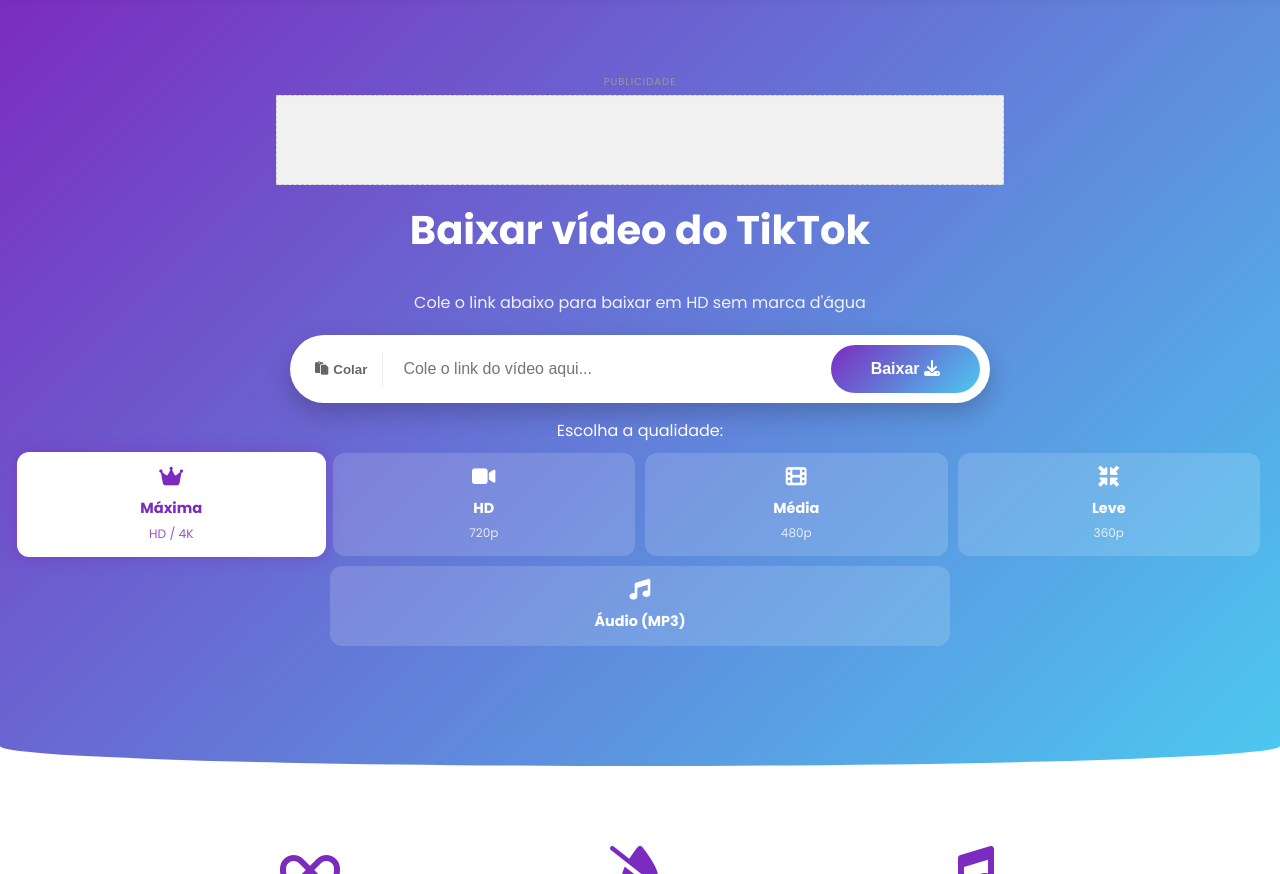
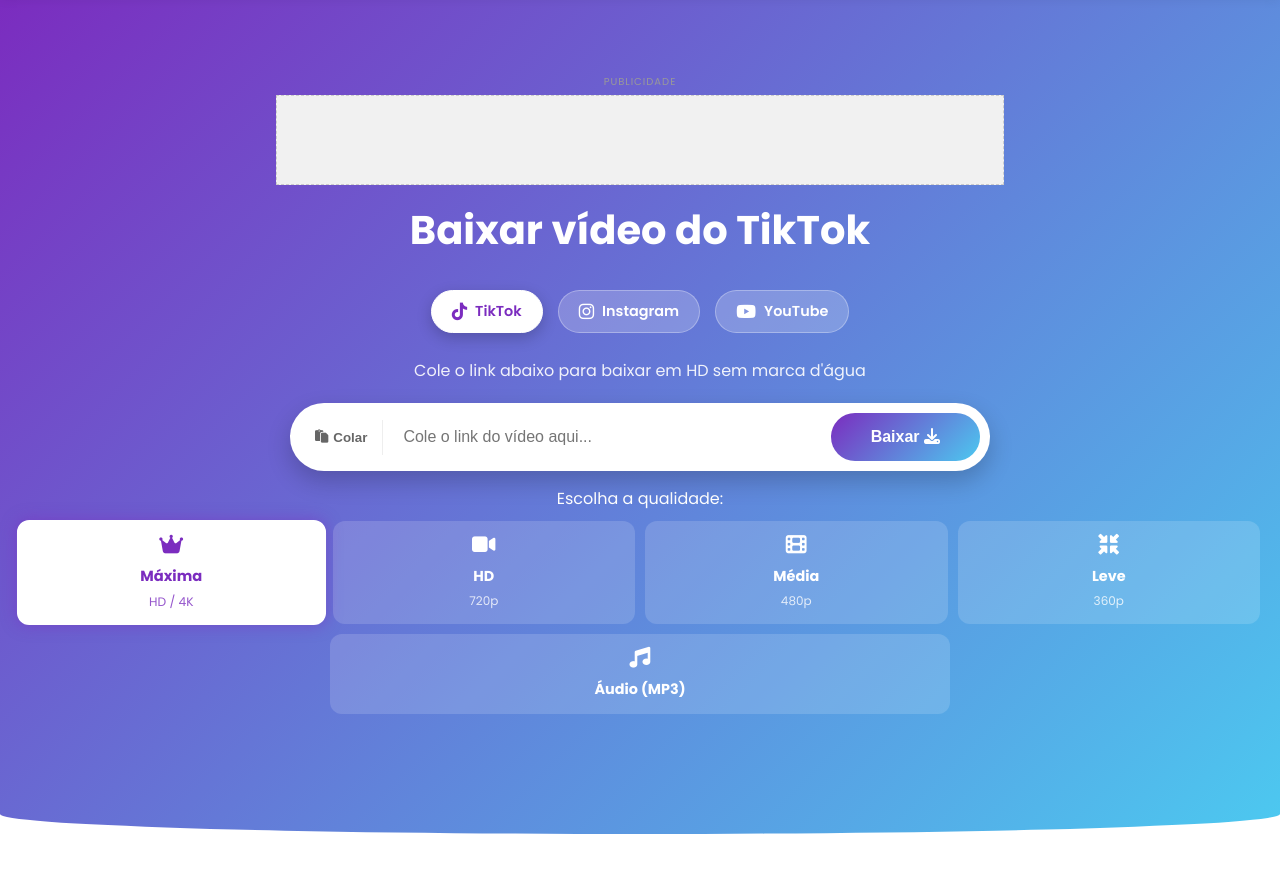
Before and after one commit to niulan10/fastsave-downloader, a Flask app: page / in a window 1280 px wide. Shown: the part 74-948 px from the top of the page. Run offline with Flask 3, Linux system fonts and the light colour scheme; some libraries are stand-ins or nearby versions.

Commit message:
Add files via upload
atualizações, download de audio, att download ttk, yt, inta e criação dos botões troca rápida

```diff
--- a/app.py
+++ b/app.py
@@ -3,6 +3,8 @@
 import yt_dlp
 import os
 import time
+import subprocess
+import shutil
 
 app = Flask(__name__)
 
@@ -25,73 +27,121 @@
 @app.route('/download', methods=['POST'])
 def download_video():
     url = request.form.get('url')
-    # O formato agora pode receber: 'best', '720', '480', '360' ou 'mp3'
     qualidade_escolhida = request.form.get('format')
 
-    # --- ESTRATÉGIA 1: TIKTOK (Usa API Externa - Mais Rápido) ---
+    # ==============================================================================
+    # ESTRATÉGIA 1: TIKTOK (TikWM + Conversão Segura)
+    # ==============================================================================
     if "tiktok.com" in url:
         try:
+            # 1. Pega o link da API (TikWM para evitar bloqueios)
+            headers_tiktok = {'User-Agent': 'Mozilla/5.0'}
             api_url = "https://www.tikwm.com/api/"
             payload = {'url': url, 'count': 12, 'cursor': 0, 'web': 1, 'hd': 1}
-            response = requests.post(api_url, data=payload)
+
+            response = requests.post(api_url, data=payload, headers=headers_tiktok)
             data = response.json()
 
             if 'data' not in data:
-                return f"Erro: Vídeo não encontrado ou privado. Detalhes: {data}", 400
+                return f"Erro: Vídeo não encontrado. Detalhes: {data}", 400
 
-            # Lógica de Escolha para TikTok
+            # 2. Define o link correto baseado na escolha
             if qualidade_escolhida == 'mp3':
                 link_final = data['data']['music']
-                extensao = 'mp3'
+                extensao_final = 'mp3'
             elif qualidade_escolhida in ['360', '480']:
-                # Se o usuário quer economia (360 ou 480), pegamos a versão normal 'play'
                 link_final = data['data']['play']
-                extensao = 'mp4'
+                extensao_final = 'mp4'
             else:
-                # Se quer 720 ou Máxima, tentamos a versão HD ('hdplay')
-                # Se não tiver HD, o .get pega a versão normal como garantia
                 link_final = data['data'].get('hdplay', data['data']['play'])
-                extensao = 'mp4'
+                extensao_final = 'mp4'
 
-            # Correção de link cortado
             if not link_final.startswith('http'):
                 link_final = f"https://www.tikwm.com{link_final}"
 
-            # Baixa o arquivo manualmente
-            arquivo = requests.get(link_final)
-            filename = f"{DOWNLOAD_FOLDER}/tiktok_{int(time.time())}.{extensao}"
+            # 3. Baixa o arquivo Bruto para um nome temporário
+            arquivo_remoto = requests.get(link_final, headers=headers_tiktok)
 
-            with open(filename, 'wb') as f:
-                f.write(arquivo.content)
+            # Nome temporário (bruto) e nome final (que o usuário vai receber)
+            nome_temp = f"{DOWNLOAD_FOLDER}/temp_{int(time.time())}"
+            nome_final = f"{DOWNLOAD_FOLDER}/tiktok_{int(time.time())}.{extensao_final}"
 
-            # Função de limpeza
+            with open(nome_temp, 'wb') as f:
+                f.write(arquivo_remoto.content)
+
+            # 4. TENTATIVA DE CONVERSÃO (MODO SEGURO)
+            # Se for MP3, tentamos converter usando o FFmpeg do servidor
+            if qualidade_escolhida == 'mp3':
+                try:
+                    # Tenta converter (Vai funcionar no Render)
+                    subprocess.run([
+                        'ffmpeg', '-y', '-i', nome_temp,
+                        '-vn', '-ar', '44100', '-ac', '2', '-b:a', '192k',
+                        nome_final
+                    ], check=True, stdout=subprocess.DEVNULL, stderr=subprocess.DEVNULL)
+
+                    # Se deu certo, remove o temporário antigo
+                    if os.path.exists(nome_temp):
+                        os.remove(nome_temp)
+
+                except (FileNotFoundError, Exception):
+                    # SE FALHAR (No seu PC Windows sem FFmpeg), apenas renomeia o original
+                    # Assim o download não quebra com erro 400!
+                    print("AVISO: FFmpeg não encontrado ou erro. Enviando arquivo original renomeado.")
+                    if os.path.exists(nome_temp):
+                        if os.path.exists(nome_final):
+                            os.remove(nome_final)
+                        os.rename(nome_temp, nome_final)
+            else:
+                # Se for vídeo, não precisa converter, só renomeia
+                if os.path.exists(nome_temp):
+                    if os.path.exists(nome_final):
+                        os.remove(nome_final)
+                    os.rename(nome_temp, nome_final)
+
+            # 5. Limpeza com espera maior (Resolve o WinError 32)
             @after_this_request
             def remove_file(response):
                 try:
-                    time.sleep(2)
-                    if os.path.exists(filename):
-                        os.remove(filename)
+                    time.sleep(5) # Aumentei para 5s para o Windows liberar o arquivo
+                    if os.path.exists(nome_final):
+                        os.remove(nome_final)
                 except Exception as error:
-                    app.logger.error(f"Erro ao remover: {error}")
+                    # Apenas imprime o erro no console, não trava o site
+                    print(f"Erro ao limpar (ignorado): {error}")
                 return response
 
-            return send_file(filename, as_attachment=True)
+            return send_file(nome_final, as_attachment=True)
 
         except Exception as e:
-            return f"Erro na API do TikTok: {str(e)}", 400
+            return f"Erro no TikTok: {str(e)}", 400
 
-    # --- ESTRATÉGIA 2: YOUTUBE & INSTAGRAM (Usa yt-dlp - Com Seletor de Qualidade) ---
+    # ==============================================================================
+    # ESTRATÉGIA 2: YOUTUBE & INSTAGRAM (yt-dlp)
+    # ==============================================================================
     else:
         try:
-            # Configurações básicas do yt-dlp
             ydl_opts = {
                 'outtmpl': f'{DOWNLOAD_FOLDER}/%(title)s.%(ext)s',
                 'quiet': True,
                 'no_warnings': True,
                 'restrictfilenames': True,
+                'nocheckcertificate': True,
+                'geo_bypass': True,
+                # Estratégia Android para evitar bloqueio 403
+                'extractor_args': {
+                    'youtube': {
+                        'player_client': ['android', 'web'],
+                        'player_skip': ['webpage', 'configs', 'js'],
+                    }
+                },
+                'http_headers': {
+                    'User-Agent': 'Mozilla/5.0 (Linux; Android 10; K) AppleWebKit/537.36 (KHTML, like Gecko) Chrome/121.0.0.0 Mobile Safari/537.36',
+                    'Accept-Language': 'en-us,en;q=0.5',
+                }
             }
 
-            # --- LÓGICA DETALHADA DE QUALIDADE ---
+            # Configurações de Qualidade
             if qualidade_escolhida == 'mp3':
                 ydl_opts.update({
                     'format': 'bestaudio/best',
@@ -101,53 +151,47 @@
                         'preferredquality': '192',
                     }],
                 })
+            elif qualidade_escolhida == '720':
+                ydl_opts.update({'format': 'bestvideo[height<=720]+bestaudio/best[height<=720]/best', 'merge_output_format': 'mp4'})
+            elif qualidade_escolhida == '480':
+                ydl_opts.update({'format': 'bestvideo[height<=480]+bestaudio/best[height<=480]/best', 'merge_output_format': 'mp4'})
+            elif qualidade_escolhida == '360':
+                ydl_opts.update({'format': 'bestvideo[height<=360]+bestaudio/best[height<=360]/best', 'merge_output_format': 'mp4'})
+            else:
+                ydl_opts.update({'format': 'bestvideo+bestaudio/best', 'merge_output_format': 'mp4'})
 
-            elif qualidade_escolhida == '720':
-                # Tenta baixar 720p ou inferior
-                ydl_opts.update({'format': 'bestvideo[height<=720]+bestaudio/best[height<=720]/best'})
-                ydl_opts.update({'merge_output_format': 'mp4'})
-
-            elif qualidade_escolhida == '480':
-                # Tenta baixar 480p ou inferior
-                ydl_opts.update({'format': 'bestvideo[height<=480]+bestaudio/best[height<=480]/best'})
-                ydl_opts.update({'merge_output_format': 'mp4'})
-
-            elif qualidade_escolhida == '360':
-                # Tenta baixar 360p ou inferior (Super Leve)
-                ydl_opts.update({'format': 'bestvideo[height<=360]+bestaudio/best[height<=360]/best'})
-                ydl_opts.update({'merge_output_format': 'mp4'})
-
-            else:
-                # 'best' -> Baixa a máxima qualidade disponível (pode ser 1080p, 4K, etc)
-                ydl_opts.update({'format': 'bestvideo+bestaudio/best'})
-                ydl_opts.update({'merge_output_format': 'mp4'})
-
-            # Executa o download com yt-dlp
+            # Executa o download
             with yt_dlp.YoutubeDL(ydl_opts) as ydl:
                 info = ydl.extract_info(url, download=True)
                 filename = ydl.prepare_filename(info)
 
-                # Ajuste de nome para MP3 (o yt-dlp muda a extensão no final)
+                # Verifica se a conversão aconteceu (Modo Seguro também aqui)
                 if qualidade_escolhida == 'mp3':
-                    base, _ = os.path.splitext(filename)
-                    filename = base + ".mp3"
+                    nome_mp3 = os.path.splitext(filename)[0] + ".mp3"
+                    if os.path.exists(nome_mp3):
+                        filename = nome_mp3
+                    # Se não existir (erro no FFmpeg local), ele manda o original
+                else:
+                    if filename.endswith('.webm') or filename.endswith('.mkv'):
+                        nome_mp4 = os.path.splitext(filename)[0] + '.mp4'
+                        if os.path.exists(nome_mp4):
+                            filename = nome_mp4
 
                 @after_this_request
                 def remove_file(response):
                     try:
-                        time.sleep(2)
+                        time.sleep(5) # 5 segundos de segurança
                         if os.path.exists(filename):
                             os.remove(filename)
                     except Exception as error:
-                        app.logger.error(f"Erro ao remover: {error}")
+                        print(f"Erro ao limpar: {error}")
                     return response
 
                 return send_file(filename, as_attachment=True)
 
         except Exception as e:
-            return f"Erro ao baixar (YouTube/Insta): {str(e)}", 400
+            return f"Erro ao baixar: {str(e)}", 400
 
 if __name__ == '__main__':
-    # Define a porta correta para o Render ou usa 5000 localmente
     port = int(os.environ.get("PORT", 5000))
     app.run(host='0.0.0.0', port=port)
--- a/templates/index.html
+++ b/templates/index.html
@@ -991,6 +991,48 @@
             }
         }
 
+        /* --- ESTILO DA TROCA RÁPIDA --- */
+.platform-switcher {
+    display: flex;
+    justify-content: center;
+    gap: 15px;
+    margin-bottom: 25px;
+    flex-wrap: wrap; /* Para não quebrar no celular */
+}
+
+.plat-btn {
+    background: rgba(255, 255, 255, 0.2); /* Fundo transparente */
+    border: 1px solid rgba(255, 255, 255, 0.3);
+    color: white;
+    padding: 10px 20px;
+    border-radius: 50px;
+    font-size: 0.9rem;
+    font-weight: 600;
+    cursor: pointer;
+    transition: all 0.3s ease;
+    display: flex;
+    align-items: center;
+    gap: 8px;
+    font-family: 'Poppins', sans-serif;
+}
+
+.plat-btn:hover {
+    background: rgba(255, 255, 255, 0.4);
+    transform: translateY(-2px);
+}
+
+/* Estado Ativo (O botão da plataforma que está sendo usada) */
+.plat-btn.active {
+    background: white;
+    color: #7B2CBF; /* Roxo do tema */
+    box-shadow: 0 5px 15px rgba(0,0,0,0.2);
+    border-color: white;
+}
+
+/* Ícones levemente maiores */
+.plat-btn i {
+    font-size: 1.1rem;
+}
     </style>
 </head>
 <body>
@@ -1032,6 +1074,20 @@
 </div>
     </div>
         <h1 id="hero-title">Baixar vídeo do TikTok</h1>
+
+<div class="platform-switcher">
+    <button onclick="changePlatform('TikTok')" class="plat-btn active" id="btn-TikTok">
+        <i class="fab fa-tiktok"></i> TikTok
+    </button>
+    <button onclick="changePlatform('Instagram')" class="plat-btn" id="btn-Instagram">
+        <i class="fab fa-instagram"></i> Instagram
+    </button>
+    <button onclick="changePlatform('YouTube')" class="plat-btn" id="btn-YouTube">
+        <i class="fab fa-youtube"></i> YouTube
+    </button>
+</div>
+
+
         <p style="margin-bottom: 20px; opacity: 0.9;">Cole o link abaixo para baixar em HD sem marca d'água</p>
 
         <form action="/download" method="POST" id="downloadForm">
@@ -1402,6 +1458,20 @@
 
         // 4. A Grande Mágica: Atualiza TUDO quando troca a plataforma
         function changePlatform(platform) {
+
+// --- PARTE NOVA: Atualiza os botões de troca rápida ---
+    // 1. Remove a classe 'active' de todos os botões
+    document.querySelectorAll('.plat-btn').forEach(btn => {
+        btn.classList.remove('active');
+    });
+
+    // 2. Adiciona 'active' só no botão clicado (se ele existir na tela)
+    const activeBtn = document.getElementById('btn-' + platform);
+    if(activeBtn) {
+        activeBtn.classList.add('active');
+    }
+    // -------------------------------------------------------
+
             // --- A. Atualiza o Topo (Hero) ---
             const title = document.getElementById('hero-title');
             const input = document.getElementById('urlInput');
@@ -1477,8 +1547,13 @@
             }
 
             // Fecha o menu lateral
-            toggleMenu();
-        }
+          const sidebar = document.getElementById('sidebar');
+    const overlay = document.querySelector('.overlay');
+
+    // Força o fechamento (remove a classe 'active')
+    if (sidebar) sidebar.classList.remove('active');
+    if (overlay) overlay.classList.remove('active');
+}
 
         // --- CÓDIGO DO POPUP DE DOWNLOAD (PASSO 3) ---
 
@@ -1544,18 +1619,35 @@
                     throw new Error('Erro no download');
                 }
             })
-            .then(blob => {
+           .then(blob => {
                 // 4. Sucesso! Completa a barra para 100%
                 clearInterval(interval);
                 updateProgress(100);
                 showSuccess();
+
+                // --- CÓDIGO NOVO (LÓGICA DO NOME) ---
+
+                // 1. Descobre qual formato foi escolhido no menu
+                const formatoInput = document.querySelector('input[name="format"]:checked');
+                const formato = formatoInput ? formatoInput.value : 'best';
+
+                // 2. Define o nome padrão como Vídeo MP4
+                let nomeFinal = "video_fastsave.mp4";
+
+                // 3. Se a pessoa escolheu MP3, muda a extensão
+                if (formato === 'mp3') {
+                    nomeFinal = "audio_fastsave.mp3";
+                }
 
                 // Faz o navegador baixar o arquivo recebido
                 const url = window.URL.createObjectURL(blob);
                 const a = document.createElement('a');
                 a.style.display = 'none';
                 a.href = url;
-                a.download = "video_fastsave.mp4"; // Nome do arquivo salvo
+
+                // Usa a variável 'nomeFinal' em vez do texto fixo
+                a.download = nomeFinal;
+
                 document.body.appendChild(a);
                 a.click();
                 window.URL.revokeObjectURL(url);
@@ -1602,6 +1694,7 @@
 
     function closeModal() {
         modal.style.display = 'none';
+        document.getElementById('urlInput').value = '';
     }
 
     // --- LÓGICA DO FORMULÁRIO (ENVIO REAL COM FORMSUBMIT) ---
```
